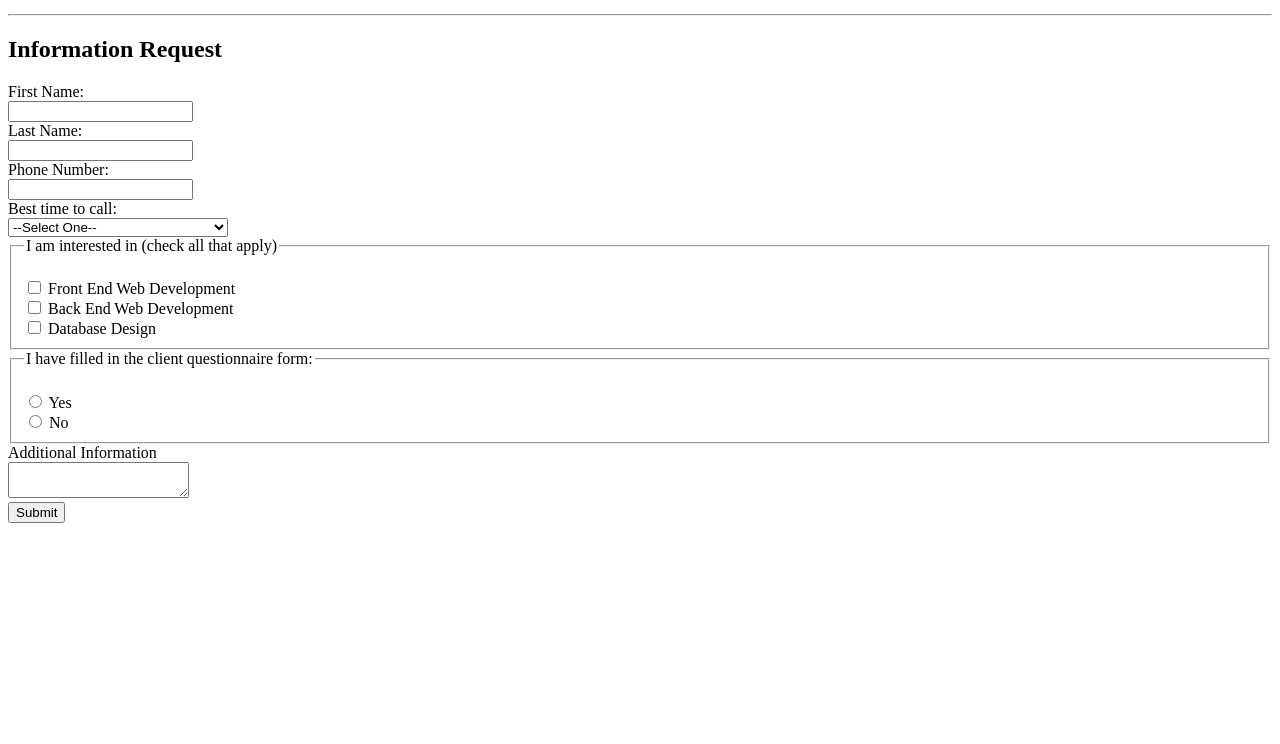
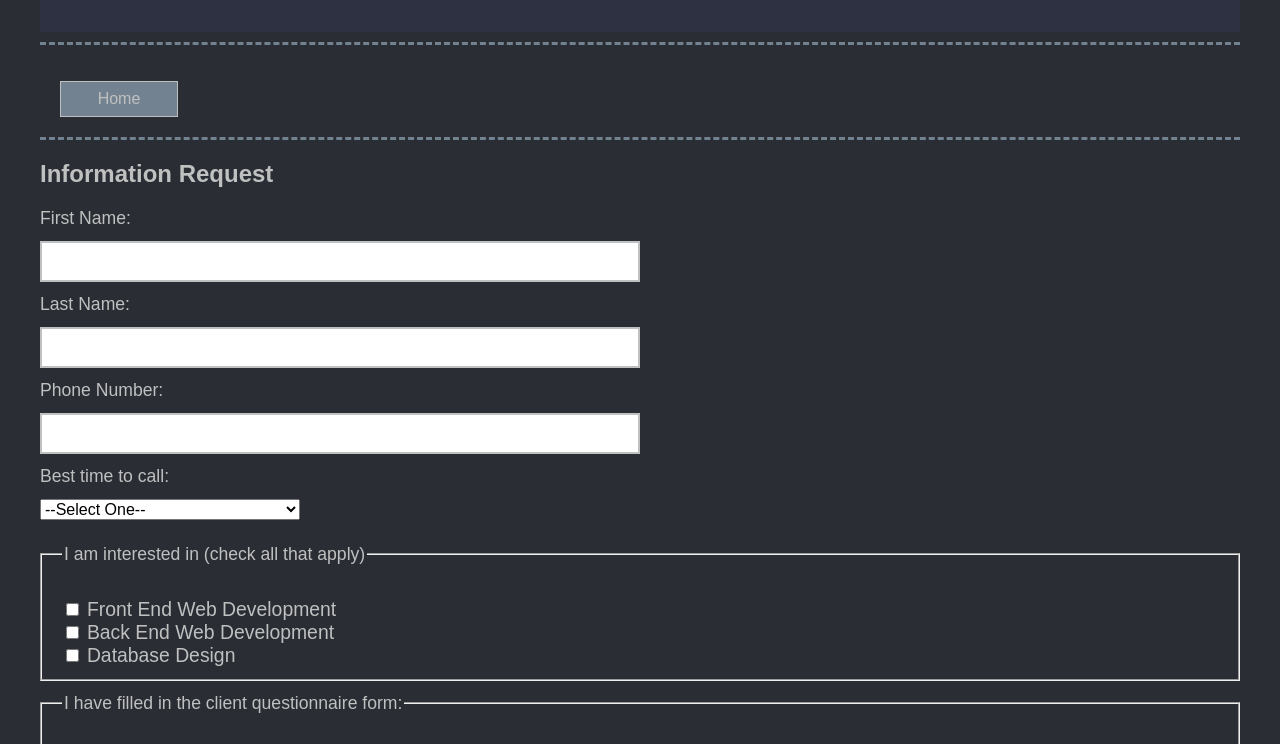
Before and after one commit to ElijahKulesa/tsg-intro, a plain HTML site: page portfolio/contact.html in a window 1280 px wide. Shown: the part 118-862 px from the top of the page. Before the commit the page ends 800 px from the top, so only its background shows below. Drawn offline with Linux system fonts and the light colour scheme.

Commit message:
Initial commit

```diff
--- a/portfolio/contact.html
+++ b/portfolio/contact.html
@@ -7,6 +7,58 @@
 <html lang="en">
 	<head>
 		<title>Contact Elijah Kulesa</title>
+		<link href="styles/main.css" rel="stylesheet" type="text/css" />
+<style>
+label, fieldset{
+    font-size: 1.1em;
+}
+
+input[type=text] {
+    border: 2px solid #BFC0C0;
+    width: 50%;
+    padding: 8px 8px;
+    margin: 12px 0;
+    box-sizing: border-box;
+    font-size: 1.1em;
+}
+
+fieldset {
+    background-color: #2A2D34;
+    width: 100%;
+    padding: 12px 20px;
+    margin: 12px 0;
+    box-sizing:	border-box;
+}
+
+select, textarea {
+    margin: 12px 0;
+    font-size: 1em;
+}
+
+input[type=submit] {
+    font-size: 1.2em;
+    background-color: #738290;
+    color: ##2D3142;
+    padding: 4px 8px;
+}
+
+input[type=submit]:hover {
+    background-color: #BFC0C0;
+    color: #FFF;
+}
+
+textarea {
+    width: 100%;
+    height: 200px;
+    padding: 12px 20px;
+    margin: 12px 0;
+    box-sizing: border-box;
+    border: 2px solid #0d1f2d;
+    border-radius: 3px;
+    background-color: #fff;
+    resize: none;
+}
+</style>
 	</head>
 
 	<body>
@@ -15,9 +67,8 @@
 		</header>
 
 		<nav>
-			<hr />
 			<p><a href="index.html">Home</a></p>
-			<hr />
+			<div class="clear-float"></div>
 		</nav>
 
 		<h2>Information Request</h2>
@@ -68,7 +119,7 @@
 
 			<input type="submit" name="submit" value="Submit" />
 		<footer>
-
+			<p>&copy; 2018 Elijah Kulesa. All rights reserved.</p>
 		</footer>
 	</body>
 </html>
--- /dev/null
+++ b/portfolio/styles/main.css
@@ -0,0 +1,67 @@
+/*
+ * Creator: Elijah Kulesa
+ * Date created: 10/25/2018
+ * Date last modified:
+ */
+
+body {
+	background-color: #2a2d34;
+	font-family: arial, helvetica, sans-serif;
+	color: #BFC0C0;
+	max-width: 1200px;
+	margin: 0 auto;
+}
+
+header, footer {
+	background-color: #2D3142;
+	height: 100px;
+	text-align: center;
+	padding: 30px 10px 20px 10px;
+}
+footer {
+	margin-top: 10px;
+}
+h1 {
+	font-size: 2.5em;
+}
+nav {
+	border-top: 3px dashed #738290;
+	border-bottom: 3px dashed #738290;
+	margin-top: 10px;
+}
+article img {
+	float:left;
+	max-width: 40%;
+}
+.clear-float {
+	clear:both;
+}
+.right-content {
+	float:left;
+}
+article {
+	margin 10px;
+}
+nav a {
+	background-color: #738290;
+	color: #BFC0C0;
+	padding: 8px;
+	border: thin solid #BFC0C0;
+	text-decoration: none;
+	text-align: center;
+	display: block;
+	margin: 20px;
+	width: 100px;
+	float:left;
+}
+nav a:hover {
+	background-color: #BFC0C0;
+	color: #738290;
+}
+nav a:active {
+	font-weight: bold;
+}
+nav a:visited {
+	color: #2d3142;
+	border-color: #2d3142;
+}
```
Also changed, not shown: portfolio/index.html (+44 -3 lines), portfolio/projects.html (+4 -2 lines), portfolio/testimonials.html (+4 -2 lines).
